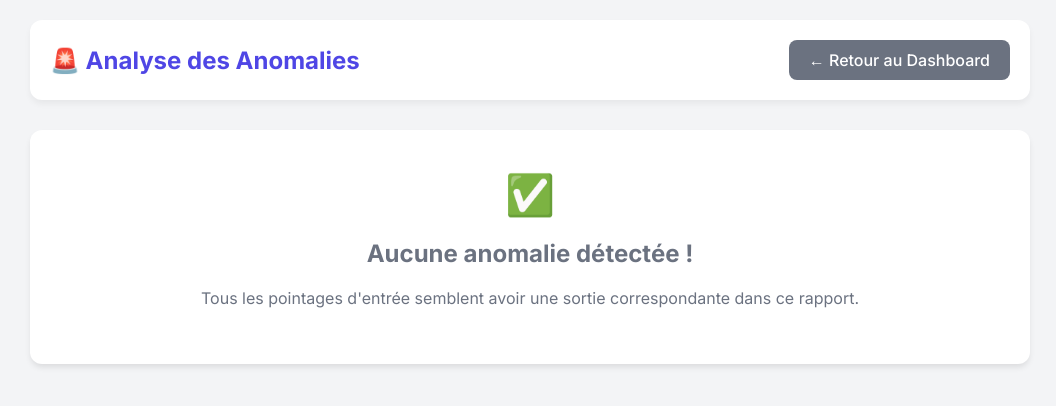
After one commit to aitmalksaid/pointage, a Flask app: page /anomalies in a window 1280 px wide. The commit adds this page. Shown: the top 406 px of the page, without its empty margins (110-1166 px from the left). Run offline with Flask 3, Linux system fonts and the light colour scheme; the visitor is signed in with stand-in values (Sample User, id 1); tables that the repository leaves empty hold one stand-in row (values such as "Sample post").

Commit message:
Ajout page Anomalies de pointage

```diff
--- a/app.py
+++ b/app.py
@@ -77,6 +77,51 @@ def heures_travail():
     db = DBManager()
     employees = db.get_all_employees()
     return render_template('work_hours.html', employees=employees)
+
+@app.route('/anomalies')
+def anomalies():
+    """Page d'analyse des oublis de pointage"""
+    data_id = session.get('data_id')
+
+    # Si pas de données en session, on essaie de charger depuis la DB (pour démo)
+    employees = []
+    if data_id and data_id in GLOBAL_DATA_STORE:
+        employees = GLOBAL_DATA_STORE[data_id]['employees_data']
+    else:
+        # Fallback DB si dispo
+        try:
+            db = DBManager()
+            employees = db.get_all_employees_with_detailed_data()
+        except:
+            return redirect(url_for('index'))
+
+    anomalies_list = []
+
+    for emp in employees:
+        dates = emp.get('dates', [])
+        ins = emp.get('check_ins', [])
+        outs = emp.get('check_outs', [])
+
+        # On parcourt chaque jour
+        for i in range(len(dates)):
+            if i >= len(ins) or i >= len(outs): break
+
+            d = dates[i]
+            cin = ins[i]
+            cout = outs[i]
+
+            # CONDITION D'ANOMALIE :
+            # 1. La date est valide (pas '-')
+            # 2. Entrée existe (pas '-' et pas vide)
+            # 3. Sortie EST MANQUANTE ('-' ou vide ou None)
+            if d and d != '-' and cin and cin not in ['-', ''] and (not cout or cout in ['-', '', 'None']):
+                anomalies_list.append({
+                    'name': emp['name'],
+                    'date': d,
+                    'check_in': cin
+                })
+
+    return render_template('anomalies.html', anomalies=anomalies_list)
 
 @app.route('/upload-page')
 def index():
--- /dev/null
+++ b/templates/anomalies.html
@@ -0,0 +1,183 @@
+<!DOCTYPE html>
+<html lang="fr">
+
+<head>
+    <meta charset="UTF-8">
+    <title>Anomalies de Pointage - Kabana</title>
+    <meta name="viewport" content="width=device-width, initial-scale=1.0">
+    <link href="https://fonts.googleapis.com/css2?family=Inter:wght@400;500;600;700&display=swap" rel="stylesheet">
+    <style>
+        :root {
+            --primary: #4F46E5;
+            --primary-dark: #4338ca;
+            --bg-color: #f3f4f6;
+            --card-bg: #ffffff;
+            --text-main: #1f2937;
+            --danger: #ef4444;
+            --warning: #f59e0b;
+        }
+
+        body {
+            font-family: 'Inter', sans-serif;
+            background-color: var(--bg-color);
+            margin: 0;
+            padding: 20px;
+            color: var(--text-main);
+        }
+
+        .container {
+            max-width: 1000px;
+            margin: 0 auto;
+        }
+
+        .header {
+            display: flex;
+            justify-content: space-between;
+            align-items: center;
+            margin-bottom: 30px;
+            background: white;
+            padding: 20px;
+            border-radius: 12px;
+            box-shadow: 0 4px 6px rgba(0, 0, 0, 0.05);
+        }
+
+        h1 {
+            color: var(--primary);
+            margin: 0;
+            font-size: 24px;
+        }
+
+        .btn-back {
+            background-color: #6b7280;
+            color: white;
+            text-decoration: none;
+            padding: 10px 20px;
+            border-radius: 8px;
+            font-weight: 500;
+            transition: 0.2s;
+        }
+
+        .btn-back:hover {
+            background-color: #4b5563;
+        }
+
+        .card {
+            background: white;
+            padding: 25px;
+            border-radius: 12px;
+            box-shadow: 0 4px 6px -1px rgba(0, 0, 0, 0.1);
+            margin-bottom: 20px;
+        }
+
+        .alert-box {
+            background-color: #fee2e2;
+            border-left: 5px solid var(--danger);
+            color: #b91c1c;
+            padding: 15px;
+            border-radius: 6px;
+            margin-bottom: 20px;
+        }
+
+        table {
+            width: 1000px;
+            /* Force minimum width to align columns well */
+            width: 100%;
+            border-collapse: collapse;
+            margin-top: 10px;
+        }
+
+        th,
+        td {
+            text-align: left;
+            padding: 14px;
+            border-bottom: 1px solid #e5e7eb;
+        }
+
+        th {
+            background-color: #f9fafb;
+            color: #6b7280;
+            font-weight: 600;
+            font-size: 0.85rem;
+            text-transform: uppercase;
+        }
+
+        tr:hover {
+            background-color: #f3f4f6;
+        }
+
+        .badge-danger {
+            background-color: #fee2e2;
+            color: #991b1b;
+            padding: 4px 10px;
+            border-radius: 20px;
+            font-size: 0.8rem;
+            font-weight: 600;
+        }
+
+        .empty-state {
+            text-align: center;
+            padding: 40px;
+            color: #6b7280;
+        }
+
+        .icon-check {
+            font-size: 40px;
+            color: #10b981;
+            margin-bottom: 10px;
+        }
+    </style>
+</head>
+
+<body>
+
+    <div class="container">
+        <div class="header">
+            <h1>🚨 Analyse des Anomalies</h1>
+            <a href="{{ url_for('dashboard') }}" class="btn-back">← Retour au Dashboard</a>
+        </div>
+
+        {% if anomalies %}
+        <div class="alert-box">
+            <strong>Attention :</strong> Nous avons détecté {{ anomalies|length }} cas où un employé a pointé l'entrée
+            mais n'a pas pointé la sortie (Oubli de badge).
+        </div>
+
+        <div class="card">
+            <table>
+                <thead>
+                    <tr>
+                        <th>Employé</th>
+                        <th>Date</th>
+                        <th>Heure Entrée</th>
+                        <th>Heure Sortie</th>
+                        <th>Statut</th>
+                    </tr>
+                </thead>
+                <tbody>
+                    {% for item in anomalies %}
+                    <tr>
+                        <td style="font-weight: 600;">{{ item.name }}</td>
+                        <td>{{ item.date }}</td>
+                        <td style="color: #059669; font-weight: bold;">{{ item.check_in }}</td>
+                        <td style="color: #dc2626; font-weight: bold;">MISSING</td>
+                        <td>
+                            <span class="badge-danger">Sortie Manquante</span>
+                        </td>
+                    </tr>
+                    {% endfor %}
+                </tbody>
+            </table>
+        </div>
+        {% else %}
+        <div class="card empty-state">
+            <div class="icon-check">✅</div>
+            <h2>Aucune anomalie détectée !</h2>
+            <p>Tous les pointages d'entrée semblent avoir une sortie correspondante dans ce rapport.</p>
+        </div>
+        {% endif %}
+
+    </div>
+
+</body>
+
+</html>
--- a/templates/dashboard.html
+++ b/templates/dashboard.html
@@ -444,6 +444,8 @@
                 <a href="/" class="btn btn-secondary">← Menu</a>
                 <a href="/heures-travail" class="btn btn-secondary">🕒 Heures de Travail</a>
                 <a href="/planning" class="btn btn-secondary">📅 Planning</a>
+                <a href="{{ url_for('anomalies') }}" class="btn btn-secondary"
+                    style="color: #dc2626; border-color: #fecaca; background: #fef2f2;">🚨 Anomalies</a>
                 <a href="/generate-excel" class="btn btn-secondary">
                     <span>📊</span> Excel
                 </a>
```
